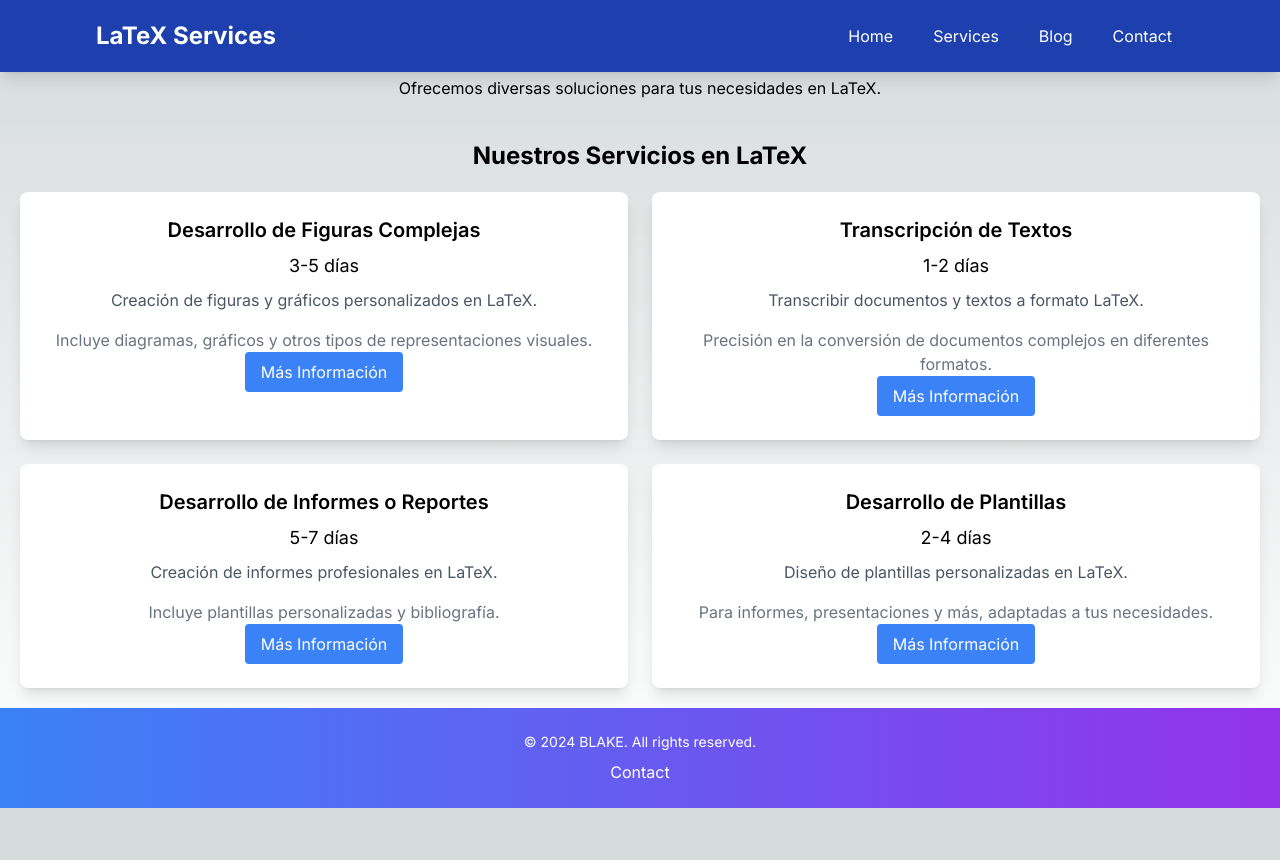
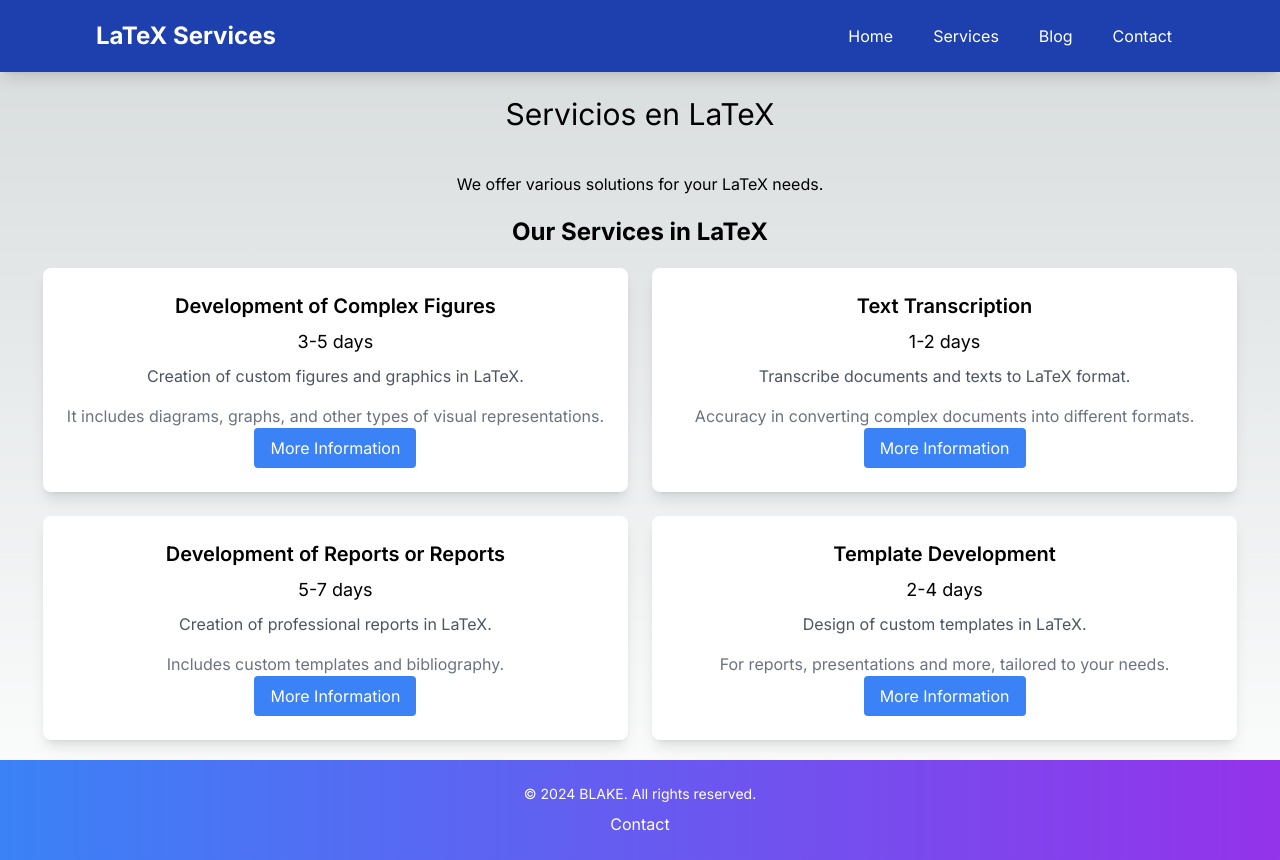
Before and after one commit to jose803196/LearnNextjs, a Next.js app: page /servicios in a window 1280 px wide. Before the commit the page ends 808 px from the top, so only its background shows below. Built offline with nearby package versions, Linux system fonts and the light colour scheme.

Commit message:
fix: translate the language services section

```diff
--- a/src/app/servicios/page.tsx
+++ b/src/app/servicios/page.tsx
@@ -4,8 +4,8 @@ import Pricing from '@/app/ui/components/Pricing'; // Ajusta la ruta si es neces
 const Index = () => {
   return (
     <div>
-      <h1 className="text-3xl text-center my-5">Servicios en LaTeX</h1>
-      <p className="text-center mb-5">Ofrecemos diversas soluciones para tus necesidades en LaTeX.</p>
+      <h1 className="text-3xl text-center mt-24">Servicios en LaTeX</h1>
+      <p className="text-center mt-10">We offer various solutions for your LaTeX needs.</p>
       <Pricing />
     </div>
   );
--- a/src/app/ui/components/Pricing.tsx
+++ b/src/app/ui/components/Pricing.tsx
@@ -6,34 +6,34 @@ import Link from 'next/link';
 const Pricing = () => {
   const pricingOptions = [
     {
-      service: 'Desarrollo de Figuras Complejas',
-      estimatedTime: '3-5 días',
-      description: 'Creación de figuras y gráficos personalizados en LaTeX.',
-      details: 'Incluye diagramas, gráficos y otros tipos de representaciones visuales.'
+      service: 'Development of Complex Figures',
+      estimatedTime: '3-5 days',
+      description: 'Creation of custom figures and graphics in LaTeX.',
+      details: 'It includes diagrams, graphs, and other types of visual representations.'
     },
     {
-      service: 'Transcripción de Textos',
-      estimatedTime: '1-2 días',
-      description: 'Transcribir documentos y textos a formato LaTeX.',
-      details: 'Precisión en la conversión de documentos complejos en diferentes formatos.'
+      service: 'Text Transcription',
+      estimatedTime: '1-2 days',
+      description: 'Transcribe documents and texts to LaTeX format.',
+      details: 'Accuracy in converting complex documents into different formats.'
     },
     {
-      service: 'Desarrollo de Informes o Reportes',
-      estimatedTime: '5-7 días',
-      description: 'Creación de informes profesionales en LaTeX.',
-      details: 'Incluye plantillas personalizadas y bibliografía.'
+      service: 'Development of Reports or Reports',
+      estimatedTime: '5-7 days',
+      description: 'Creation of professional reports in LaTeX.',
+      details: 'Includes custom templates and bibliography.'
     },
     {
-      service: 'Desarrollo de Plantillas',
-      estimatedTime: '2-4 días',
-      description: 'Diseño de plantillas personalizadas en LaTeX.',
-      details: 'Para informes, presentaciones y más, adaptadas a tus necesidades.'
+      service: 'Template Development',
+      estimatedTime: '2-4 days',
+      description: 'Design of custom templates in LaTeX.',
+      details: 'For reports, presentations and more, tailored to your needs.'
     }
   ];
 
   return (
     <div className="flex flex-col items-center justify-center p-5">
-      <h2 className="text-2xl font-bold mb-5">Nuestros Servicios en LaTeX</h2>
+      <h2 className="text-2xl font-bold mb-5">Our Services in LaTeX</h2>
       <div className="grid grid-cols-1 sm:grid-cols-2 lg:grid-cols-2 gap-6">
         {pricingOptions.map((option, index) => (
           <motion.div
@@ -47,7 +47,7 @@ const Pricing = () => {
             <p className="text-gray-500">{option.details}</p>
             <Link href="/contactos" passHref>
               <button className="bg-blue-500 text-white py-2 px-4 rounded hover:bg-blue-600 transition duration-300">
-                Más Información
+                More Information
               </button>
             </Link>
           </motion.div>
```
